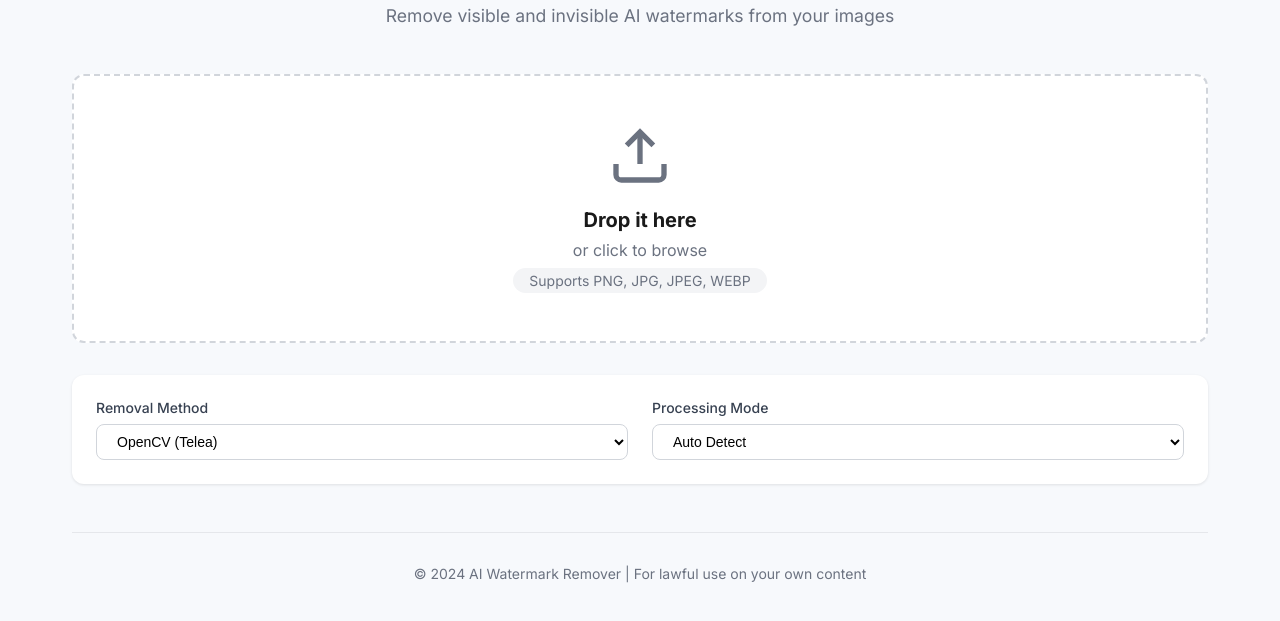
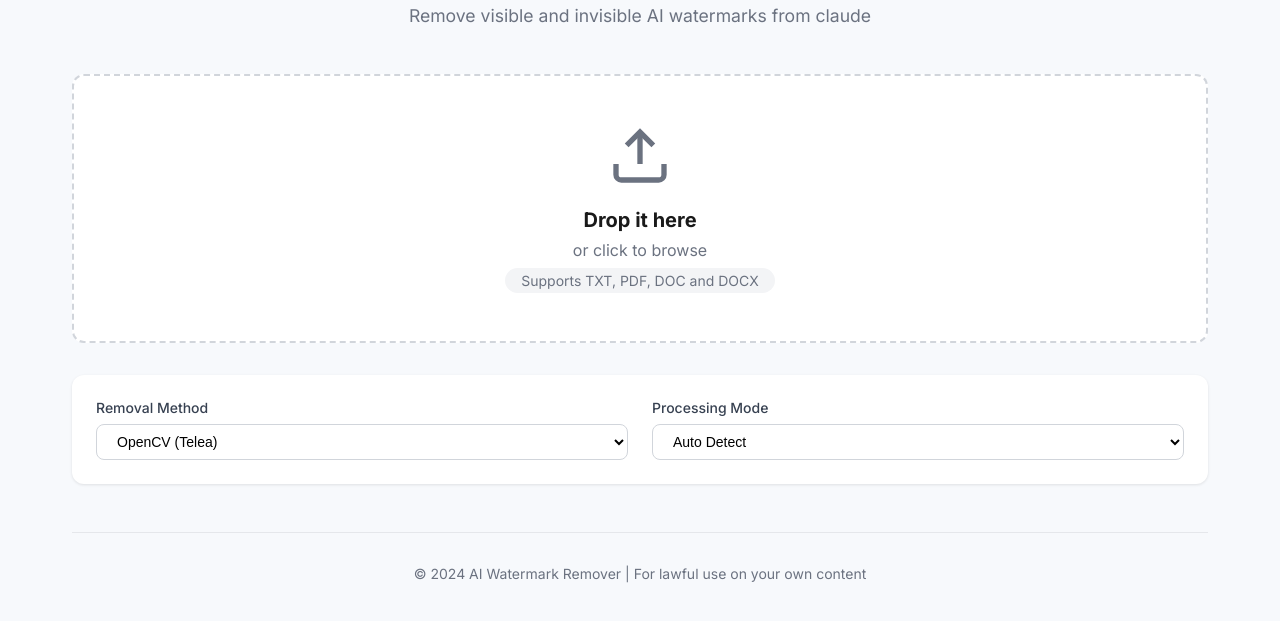
Before and after one commit to malihae/Claude-AI-watermark-remover, a plain HTML site: page index.html in a window 1280 px wide. Shown: the part 83-704 px from the top of the page. Drawn offline with Linux system fonts and the light colour scheme.

Commit message:
Update subtitle and supported file types in index.html

```diff
--- a/index.html
+++ b/index.html
@@ -18,7 +18,7 @@
                 </svg>
                 <h1>Claude AI Watermark Remover</h1>
             </div>
-            <p class="subtitle">Remove visible and invisible AI watermarks from your images</p>
+            <p class="subtitle">Remove visible and invisible AI watermarks from claude</p>
         </header>
 
         <main>
@@ -39,7 +39,7 @@
                         </svg>
                         <h3>Drop it here</h3>
                         <p>or click to browse</p>
-                        <span class="file-types">Supports PNG, JPG, JPEG, WEBP</span>
+                        <span class="file-types">Supports  TXT, PDF, DOC and DOCX</span>
                     </div>
                 </div>
             </section>
```
